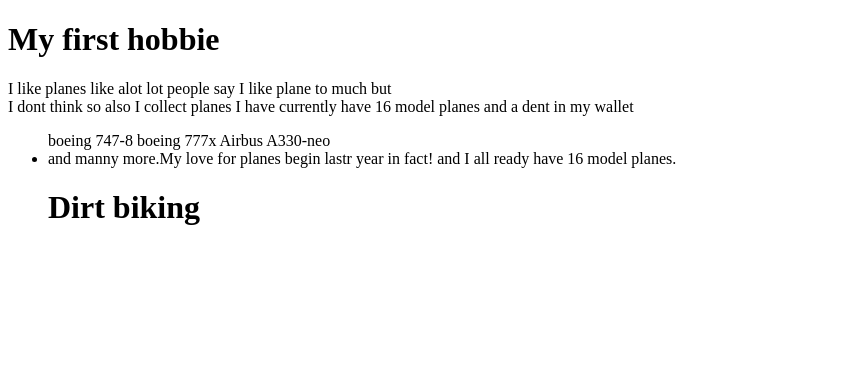
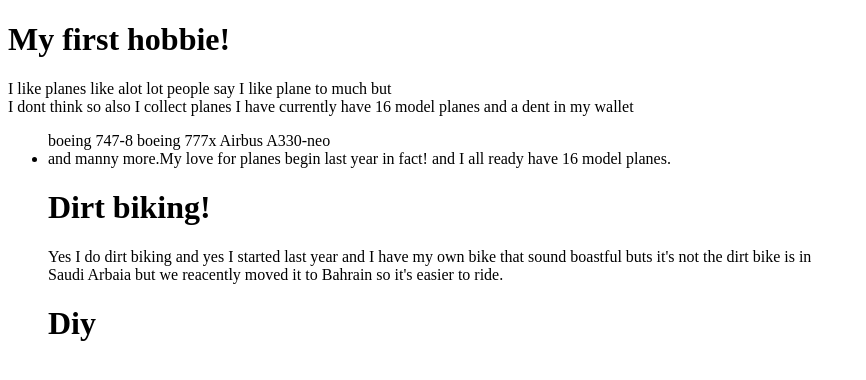
Before and after one commit to gw101590-debug/George-woodhead-D-7A, a plain HTML site: page Index.html in a window 1280 px wide. Shown: the whole page, without its empty margins (0-866 px from the left). Drawn offline with Linux system fonts and the light colour scheme.

Commit message:
Update Index.html

```diff
--- a/Index.html
+++ b/Index.html
@@ -6,10 +6,16 @@
     <title>My Hobbies</title>
 </head>
 <body>
-    <h1>My first hobbie</h1>
+    <h1>My first hobbie!</h1>
     <p>I like planes like alot lot people say I like plane to much but<br>I dont think so also I collect planes I have currently have 16 model planes and a dent in my wallet<br><ul>boeing 747-8 boeing 777x Airbus A330-neo <li>
-and manny more.My love for planes begin lastr year in fact! and I all ready have 16 model planes.</p>
- <h1>Dirt biking</h1>
+and manny more.My love for planes begin last year in fact! and I all ready have 16 model planes.<br></p>
+
+
+    <h1>Dirt biking!</h1>
+    <p></p>Yes I do dirt biking and yes I started last year and I have my own bike that sound boastful buts it's not the dirt bike is in <br>Saudi Arbaia but we reacently moved it to Bahrain so it's easier to ride.</p>
+
+<h1>Diy</h1>
+
 
 
 </body>
```
